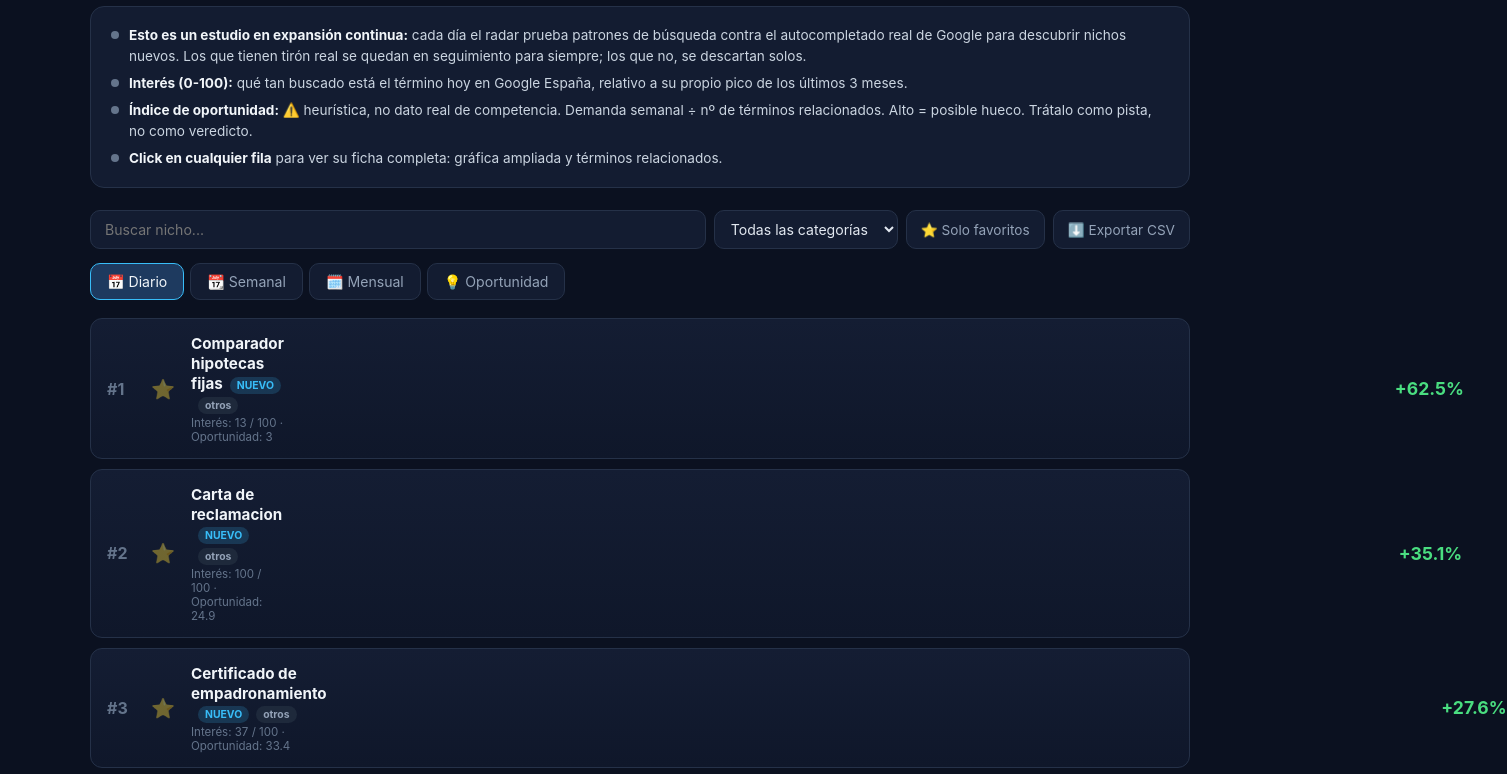
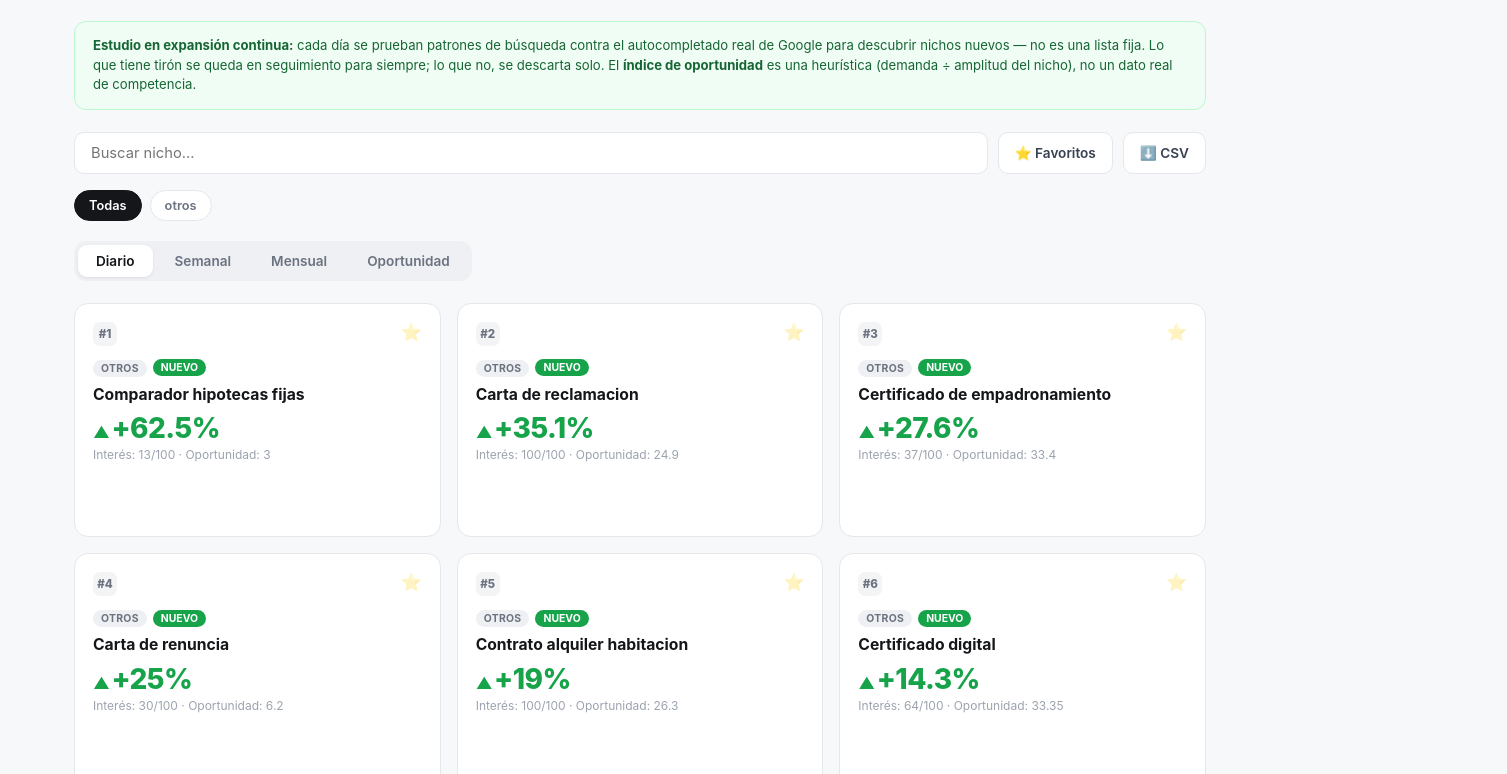
Before and after one commit to antonioarancenavio-lang/nichos, a plain HTML site: page index.html in a window 1280 px wide. Shown: the part 96-870 px from the top of the page, 1507 px wide, since content can reach past the window. Drawn offline with nearby package versions, Linux system fonts and the light colour scheme.

Commit message:
Refactor index.html for UI improvements and functionality
Updated styles for improved UI and modified HTML structure for better semantics. Enhanced search functionality and adjusted category filtering.

```diff
--- a/index.html
+++ b/index.html
@@ -8,204 +8,237 @@
 <style>
   * { box-sizing: border-box; }
   body {
-    font-family: -apple-system, system-ui, sans-serif;
-    background: #0b1120;
-    color: #e2e8f0;
+    font-family: -apple-system, BlinkMacSystemFont, "Segoe UI", sans-serif;
+    background: #f7f8fa;
+    color: #14161a;
     margin: 0;
-    padding: 24px;
+    padding: 0 0 60px;
   }
-  .wrap { max-width: 1100px; margin: 0 auto; }
-  h1 { font-size: 1.6rem; margin: 0 0 8px; }
-  .subtitle { color: #94a3b8; font-size: 0.9rem; margin-bottom: 22px; }
+  .wrap { max-width: 1180px; margin: 0 auto; padding: 0 24px; }
 
-  .explainer {
-    background: #131c31;
-    border: 1px solid #253148;
-    border-radius: 14px;
-    padding: 18px 20px;
-    font-size: 0.85rem;
-    line-height: 1.55;
-    color: #cbd5e1;
-    margin-bottom: 22px;
+  header {
+    border-bottom: 1px solid #e5e7eb;
+    background: #fff;
+    padding: 28px 0 22px;
+    margin-bottom: 24px;
   }
-  .explainer strong { color: #f1f5f9; }
-  .explainer .row { display: flex; gap: 10px; margin-bottom: 6px; }
-  .explainer .row:last-child { margin-bottom: 0; }
-  .dot { flex-shrink: 0; width: 8px; height: 8px; border-radius: 50%; margin-top: 6px; background: #64748b; }
+  header .wrap { display: flex; align-items: center; justify-content: space-between; flex-wrap: wrap; gap: 14px; }
+  .brand { display: flex; align-items: center; gap: 10px; }
+  .brand .logo { font-size: 1.5rem; }
+  .brand h1 { font-size: 1.3rem; margin: 0; font-weight: 800; letter-spacing: -0.02em; }
+  .brand .tag { color: #6b7280; font-size: 0.82rem; margin-top: 1px; }
+  .subtitle { color: #6b7280; font-size: 0.82rem; }
 
-  .toolbar {
-    display: flex;
-    gap: 8px;
-    margin-bottom: 14px;
-    flex-wrap: wrap;
-  }
-  .toolbar input[type="text"] {
+  .search-row { display: flex; gap: 10px; margin-bottom: 16px; flex-wrap: wrap; }
+  .search-row input[type="text"] {
     flex: 1;
-    min-width: 160px;
-    background: #131c31;
-    border: 1px solid #253148;
-    color: #e2e8f0;
-    padding: 9px 14px;
+    min-width: 200px;
+    background: #fff;
+    border: 1px solid #e5e7eb;
+    padding: 11px 16px;
     border-radius: 10px;
-    font-size: 0.88rem;
+    font-size: 0.92rem;
     font-family: inherit;
   }
-  .toolbar select {
-    background: #131c31;
-    border: 1px solid #253148;
-    color: #e2e8f0;
-    padding: 9px 12px;
-    border-radius: 10px;
-    font-size: 0.88rem;
-    font-family: inherit;
-  }
-  .toolbar button {
-    background: #131c31;
-    border: 1px solid #253148;
-    color: #94a3b8;
-    padding: 9px 14px;
+  .search-row input[type="text"]:focus { outline: none; border-color: #16a34a; }
+  .btn {
+    background: #fff;
+    border: 1px solid #e5e7eb;
+    color: #374151;
+    padding: 11px 16px;
     border-radius: 10px;
     font-size: 0.85rem;
     cursor: pointer;
     font-family: inherit;
+    font-weight: 600;
   }
-  .toolbar button.active { background: #1e3a5f; border-color: #38bdf8; color: #f1f5f9; }
-  .toolbar button:hover { color: #f1f5f9; }
+  .btn:hover { border-color: #16a34a; color: #16a34a; }
+  .btn.active { background: #16a34a; border-color: #16a34a; color: #fff; }
 
-  .tabs { display: flex; gap: 6px; margin-bottom: 18px; flex-wrap: wrap; }
+  .pills { display: flex; gap: 8px; margin-bottom: 20px; flex-wrap: wrap; }
+  .pill {
+    background: #fff;
+    border: 1px solid #e5e7eb;
+    color: #6b7280;
+    padding: 7px 14px;
+    border-radius: 999px;
+    font-size: 0.8rem;
+    font-weight: 600;
+    cursor: pointer;
+  }
+  .pill.active { background: #14161a; border-color: #14161a; color: #fff; }
+
+  .explainer {
+    background: #f0fdf4;
+    border: 1px solid #bbf7d0;
+    border-radius: 12px;
+    padding: 14px 18px;
+    font-size: 0.82rem;
+    line-height: 1.5;
+    color: #166534;
+    margin-bottom: 22px;
+  }
+  .explainer strong { font-weight: 700; }
+
+  .tabs { display: flex; gap: 4px; margin-bottom: 22px; background: #eef0f3; padding: 4px; border-radius: 12px; width: fit-content; }
   .tab-btn {
-    background: #131c31;
-    border: 1px solid #253148;
-    color: #94a3b8;
-    padding: 9px 16px;
-    border-radius: 10px;
-    font-size: 0.88rem;
+    background: transparent;
+    border: none;
+    color: #6b7280;
+    padding: 8px 18px;
+    border-radius: 9px;
+    font-size: 0.85rem;
+    font-weight: 600;
     cursor: pointer;
     font-family: inherit;
   }
-  .tab-btn.active { background: #1e3a5f; border-color: #38bdf8; color: #f1f5f9; }
+  .tab-btn.active { background: #fff; color: #14161a; box-shadow: 0 1px 3px rgba(0,0,0,0.08); }
 
   .tab-panel { display: none; }
   .tab-panel.active { display: block; }
 
-  .list { display: flex; flex-direction: column; gap: 10px; }
-  .row-card {
-    background: linear-gradient(180deg, #141d33 0%, #0f172a 100%);
-    border: 1px solid #253148;
-    border-radius: 12px;
-    padding: 14px 16px;
+  .grid {
     display: grid;
-    grid-template-columns: 32px 28px 1fr auto 90px;
-    align-items: center;
-    gap: 12px;
+    grid-template-columns: repeat(auto-fill, minmax(280px, 1fr));
+    gap: 16px;
+  }
+  .card {
+    background: #fff;
+    border: 1px solid #e5e7eb;
+    border-radius: 14px;
+    padding: 18px;
     cursor: pointer;
+    transition: box-shadow 0.15s, border-color 0.15s;
+    position: relative;
   }
-  .row-card:hover { border-color: #38bdf8; }
-  .rank { font-weight: 700; color: #64748b; font-size: 1rem; }
-  .star { font-size: 1.2rem; cursor: pointer; user-select: none; opacity: 0.4; }
+  .card:hover { border-color: #16a34a; box-shadow: 0 4px 16px rgba(0,0,0,0.06); }
+
+  .card-top { display: flex; justify-content: space-between; align-items: flex-start; margin-bottom: 10px; }
+  .rank-badge {
+    display: inline-flex; align-items: center; justify-content: center;
+    width: 24px; height: 24px;
+    background: #f3f4f6; color: #6b7280;
+    border-radius: 7px; font-size: 0.72rem; font-weight: 800;
+  }
+  .star { font-size: 1.05rem; cursor: pointer; opacity: 0.3; }
   .star.active { opacity: 1; }
-  .row-card h3 { margin: 0; font-size: 0.95rem; color: #f1f5f9; display: inline; }
-  .new-badge {
+
+  .card h3 { margin: 0 0 4px; font-size: 0.98rem; font-weight: 700; line-height: 1.3; }
+  .cat-pill {
     display: inline-block;
     font-size: 0.65rem;
     font-weight: 700;
-    background: rgba(56,189,248,0.18);
-    color: #38bdf8;
-    padding: 2px 7px;
+    text-transform: uppercase;
+    letter-spacing: 0.03em;
+    background: #eef0f3;
+    color: #6b7280;
+    padding: 2px 8px;
     border-radius: 999px;
-    margin-left: 7px;
+    margin-bottom: 8px;
+  }
+  .new-tag {
+    display: inline-block;
+    font-size: 0.65rem;
+    font-weight: 700;
+    background: #16a34a;
+    color: #fff;
+    padding: 2px 8px;
+    border-radius: 999px;
+    margin-left: 6px;
     vertical-align: middle;
   }
-  .cat-badge {
-    display: inline-block;
-    font-size: 0.65rem;
-    background: #1e293b;
-    color: #94a3b8;
-    padding: 2px 7px;
-    border-radius: 999px;
-    margin-left: 7px;
-    vertical-align: middle;
-  }
-  .row-meta { color: #64748b; font-size: 0.72rem; margin-top: 2px; }
-  .row-change { font-weight: 700; font-size: 1.1rem; text-align: right; white-space: nowrap; }
-  .row-change.up { color: #4ade80; }
-  .row-change.down { color: #f87171; }
-  .row-change.flat { color: #94a3b8; }
-  canvas.spark { max-height: 44px; }
+
+  .big-change { font-size: 1.75rem; font-weight: 800; letter-spacing: -0.02em; margin: 6px 0 2px; }
+  .big-change.up { color: #16a34a; }
+  .big-change.down { color: #dc2626; }
+  .big-change.flat { color: #6b7280; }
+  .arrow-icon { font-size: 1rem; margin-right: 2px; }
+
+  .card-meta { color: #9ca3af; font-size: 0.75rem; margin-bottom: 10px; }
+  canvas.spark { max-height: 46px; margin-top: 4px; }
 
   .empty {
-    color: #94a3b8;
+    color: #9ca3af;
     text-align: center;
     padding: 60px 20px;
-    background: #131c31;
+    background: #fff;
     border-radius: 14px;
-    border: 1px solid #253148;
+    border: 1px dashed #d1d5db;
   }
 
   .modal-overlay {
     display: none;
     position: fixed; inset: 0;
-    background: rgba(0,0,0,0.6);
+    background: rgba(20,22,26,0.5);
     align-items: center; justify-content: center;
     z-index: 50;
     padding: 20px;
   }
   .modal-overlay.active { display: flex; }
   .modal {
-    background: #131c31;
-    border: 1px solid #253148;
-    border-radius: 16px;
-    padding: 24px;
+    background: #fff;
+    border-radius: 18px;
+    padding: 26px;
     max-width: 560px;
     width: 100%;
+    box-shadow: 0 20px 60px rgba(0,0,0,0.25);
   }
-  .modal h2 { margin: 0 0 4px; font-size: 1.2rem; }
-  .modal .modal-meta { color: #94a3b8; font-size: 0.85rem; margin-bottom: 16px; }
-  .modal-stats { display: grid; grid-template-columns: repeat(3, 1fr); gap: 10px; margin-bottom: 16px; }
-  .modal-stat { background: #0f172a; border-radius: 10px; padding: 10px; text-align: center; }
-  .modal-stat .label { font-size: 0.68rem; color: #64748b; }
-  .modal-stat .value { font-size: 1.1rem; font-weight: 700; margin-top: 2px; }
-  .modal-close { float: right; background: none; border: none; color: #94a3b8; font-size: 1.3rem; cursor: pointer; }
+  .modal h2 { margin: 0 0 4px; font-size: 1.25rem; font-weight: 800; }
+  .modal .modal-meta { color: #6b7280; font-size: 0.85rem; margin-bottom: 18px; }
+  .modal-stats { display: grid; grid-template-columns: repeat(3, 1fr); gap: 10px; margin-bottom: 18px; }
+  .modal-stat { background: #f7f8fa; border-radius: 10px; padding: 12px; text-align: center; }
+  .modal-stat .label { font-size: 0.68rem; color: #9ca3af; font-weight: 600; text-transform: uppercase; }
+  .modal-stat .value { font-size: 1.15rem; font-weight: 800; margin-top: 3px; }
+  .modal-close { float: right; background: #f3f4f6; border: none; color: #6b7280; font-size: 1.1rem; cursor: pointer; width: 30px; height: 30px; border-radius: 50%; }
   .modal canvas { max-height: 200px; }
-  .related-terms { margin-top: 14px; font-size: 0.8rem; color: #cbd5e1; }
+  .related-terms { margin-top: 16px; font-size: 0.82rem; color: #4b5563; background: #f7f8fa; padding: 12px; border-radius: 10px; }
 
   @media (max-width: 560px) {
-    .row-card { grid-template-columns: 22px 22px 1fr 70px; }
-    canvas.spark { display: none; }
-    .modal-stats { grid-template-columns: repeat(3, 1fr); }
+    .grid { grid-template-columns: 1fr; }
   }
 </style>
 </head>
 <body>
+
+<header>
+  <div class="wrap">
+    <div class="brand">
+      <span class="logo">📊</span>
+      <div>
+        <h1>Radar de Nichos</h1>
+        <div class="tag">Oportunidades de negocio en España, actualizado a diario</div>
+      </div>
+    </div>
+    <div class="subtitle" id="last-update">Cargando datos...</div>
+  </div>
+</header>
+
 <div class="wrap">
-  <h1>📊 Radar de Nichos</h1>
-  <div class="subtitle" id="last-update">Cargando datos...</div>
-
   <div class="explainer">
-    <div class="row"><span class="dot"></span><span><strong>Esto es un estudio en expansión continua:</strong> cada día el radar prueba patrones de búsqueda contra el autocompletado real de Google para descubrir nichos nuevos. Los que tienen tirón real se quedan en seguimiento para siempre; los que no, se descartan solos.</span></div>
-    <div class="row"><span class="dot"></span><span><strong>Interés (0-100):</strong> qué tan buscado está el término hoy en Google España, relativo a su propio pico de los últimos 3 meses.</span></div>
-    <div class="row"><span class="dot"></span><span><strong>Índice de oportunidad:</strong> ⚠️ heurística, no dato real de competencia. Demanda semanal ÷ nº de términos relacionados. Alto = posible hueco. Trátalo como pista, no como veredicto.</span></div>
-    <div class="row"><span class="dot"></span><span><strong>Click en cualquier fila</strong> para ver su ficha completa: gráfica ampliada y términos relacionados.</span></div>
+    <strong>Estudio en expansión continua:</strong> cada día se prueban patrones de búsqueda contra el autocompletado real de Google para descubrir nichos nuevos — no es una lista fija. Lo que tiene tirón se queda en seguimiento para siempre; lo que no, se descarta solo. El <strong>índice de oportunidad</strong> es una heurística (demanda ÷ amplitud del nicho), no un dato real de competencia.
   </div>
 
-  <div class="toolbar">
+  <div class="search-row">
     <input type="text" id="search" placeholder="Buscar nicho...">
-    <select id="category-filter"><option value="">Todas las categorías</option></select>
-    <button id="fav-toggle">⭐ Solo favoritos</button>
-    <button id="export-csv">⬇️ Exportar CSV</button>
+    <button class="btn" id="fav-toggle">⭐ Favoritos</button>
+    <button class="btn" id="export-csv">⬇️ CSV</button>
+  </div>
+
+  <div class="pills" id="category-pills">
+    <div class="pill active" data-cat="">Todas</div>
   </div>
 
   <div class="tabs">
-    <button class="tab-btn active" data-tab="daily">📅 Diario</button>
-    <button class="tab-btn" data-tab="weekly">📆 Semanal</button>
-    <button class="tab-btn" data-tab="monthly">🗓️ Mensual</button>
-    <button class="tab-btn" data-tab="opportunity">💡 Oportunidad</button>
+    <button class="tab-btn active" data-tab="daily">Diario</button>
+    <button class="tab-btn" data-tab="weekly">Semanal</button>
+    <button class="tab-btn" data-tab="monthly">Mensual</button>
+    <button class="tab-btn" data-tab="opportunity">Oportunidad</button>
   </div>
 
-  <div class="tab-panel active" id="panel-daily"><div class="list" id="list-daily"></div></div>
-  <div class="tab-panel" id="panel-weekly"><div class="list" id="list-weekly"></div></div>
-  <div class="tab-panel" id="panel-monthly"><div class="list" id="list-monthly"></div></div>
-  <div class="tab-panel" id="panel-opportunity"><div class="list" id="list-opportunity"></div></div>
+  <div class="tab-panel active" id="panel-daily"><div class="grid" id="list-daily"></div></div>
+  <div class="tab-panel" id="panel-weekly"><div class="grid" id="list-weekly"></div></div>
+  <div class="tab-panel" id="panel-monthly"><div class="grid" id="list-monthly"></div></div>
+  <div class="tab-panel" id="panel-opportunity"><div class="grid" id="list-opportunity"></div></div>
 </div>
 
 <div class="modal-overlay" id="modal-overlay">
@@ -241,13 +274,12 @@ function matchesFilters(id, item) {
 }
 
 function renderTab(tab) {
-  const containerId = 'list-' + tab;
-  const container = document.getElementById(containerId);
+  const container = document.getElementById('list-' + tab);
   const metricKey = METRIC_BY_TAB[tab];
 
   let entries = Object.entries(LATEST).filter(([id, item]) => matchesFilters(id, item));
   entries.sort((a, b) => b[1][metricKey] - a[1][metricKey]);
-  const limited = filters.onlyFavorites ? entries : entries.slice(0, 10);
+  const limited = filters.onlyFavorites ? entries : entries.slice(0, 12);
 
   container.innerHTML = '';
   if (limited.length === 0) {
@@ -259,34 +291,36 @@ function renderTab(tab) {
     const val = item[metricKey];
     const isOpportunity = tab === 'opportunity';
     const cls = isOpportunity ? 'flat' : trendClass(val);
+    const arrow = isOpportunity ? '💡' : (cls === 'up' ? '▲' : cls === 'down' ? '▼' : '→');
     const isNew = PREV_IDS.size > 0 && !PREV_IDS.has(id);
     const series = DATES.map(d => (HISTORY[d][id] ? HISTORY[d][id].week_avg : null));
 
-    const row = document.createElement('div');
-    row.className = 'row-card';
-    row.innerHTML = `
-      <div class="rank">#${index + 1}</div>
-      <div class="star ${favorites.has(id) ? 'active' : ''}" data-id="${id}">⭐</div>
-      <div>
-        <h3>${item.name}${isNew ? '<span class="new-badge">NUEVO</span>' : ''}<span class="cat-badge">${item.category || 'otros'}</span></h3>
-        <div class="row-meta">Interés: ${item.current} / 100 · Oportunidad: ${item.opportunity}</div>
+    const card = document.createElement('div');
+    card.className = 'card';
+    card.innerHTML = `
+      <div class="card-top">
+        <span class="rank-badge">#${index + 1}</span>
+        <span class="star ${favorites.has(id) ? 'active' : ''}" data-id="${id}">⭐</span>
       </div>
+      <span class="cat-pill">${item.category || 'otros'}</span>${isNew ? '<span class="new-tag">NUEVO</span>' : ''}
+      <h3>${item.name}</h3>
+      <div class="big-change ${cls}"><span class="arrow-icon">${arrow}</span>${isOpportunity ? val : (val > 0 ? '+' : '') + val + '%'}</div>
+      <div class="card-meta">Interés: ${item.current}/100 · Oportunidad: ${item.opportunity}</div>
       <canvas class="spark" id="spark-${tab}-${id}"></canvas>
-      <div class="row-change ${cls}">${isOpportunity ? val : (val > 0 ? '+' : '') + val + '%'}</div>
     `;
-    row.addEventListener('click', (e) => { if (!e.target.classList.contains('star')) openModal(id); });
-    row.querySelector('.star').addEventListener('click', (e) => {
+    card.addEventListener('click', (e) => { if (!e.target.classList.contains('star')) openModal(id); });
+    card.querySelector('.star').addEventListener('click', (e) => {
       e.stopPropagation();
       if (favorites.has(id)) favorites.delete(id); else favorites.add(id);
       saveFavorites();
       renderTab(activeTab);
     });
-    container.appendChild(row);
+    container.appendChild(card);
 
-    const color = isOpportunity ? '#38bdf8' : (cls === 'up' ? '#4ade80' : cls === 'down' ? '#f87171' : '#64748b');
+    const color = isOpportunity ? '#2563eb' : (cls === 'up' ? '#16a34a' : cls === 'down' ? '#dc2626' : '#9ca3af');
     new Chart(document.getElementById(`spark-${tab}-${id}`), {
       type: 'line',
-      data: { labels: DATES, datasets: [{ data: series, borderColor: color, borderWidth: 2, pointRadius: 0, tension: 0.35 }] },
+      data: { labels: DATES, datasets: [{ data: series, borderColor: color, backgroundColor: color + '15', fill: true, borderWidth: 2, pointRadius: 0, tension: 0.35 }] },
       options: { responsive: true, plugins: { legend: { display: false } }, scales: { x: { display: false }, y: { display: false } } }
     });
   });
@@ -313,8 +347,8 @@ function openModal(id) {
   if (modalChart) modalChart.destroy();
   modalChart = new Chart(document.getElementById('modal-chart'), {
     type: 'line',
-    data: { labels: DATES, datasets: [{ data: series, borderColor: '#38bdf8', backgroundColor: '#38bdf822', fill: true, borderWidth: 2, pointRadius: 0, tension: 0.3 }] },
-    options: { responsive: true, plugins: { legend: { display: false } }, scales: { x: { ticks: { color: '#64748b' } }, y: { ticks: { color: '#64748b' } } } }
+    data: { labels: DATES, datasets: [{ data: series, borderColor: '#16a34a', backgroundColor: '#16a34a15', fill: true, borderWidth: 2, pointRadius: 0, tension: 0.3 }] },
+    options: { responsive: true, plugins: { legend: { display: false } }, scales: { x: { ticks: { color: '#9ca3af' } }, y: { ticks: { color: '#9ca3af' } } } }
   });
 
   document.getElementById('modal-overlay').classList.add('active');
@@ -334,7 +368,6 @@ document.querySelectorAll('.tab-btn').forEach(btn => {
 });
 
 document.getElementById('search').addEventListener('input', (e) => { filters.search = e.target.value; renderAll(); });
-document.getElementById('category-filter').addEventListener('change', (e) => { filters.category = e.target.value; renderAll(); });
 document.getElementById('fav-toggle').addEventListener('click', (e) => {
   filters.onlyFavorites = !filters.onlyFavorites;
   e.currentTarget.classList.toggle('active', filters.onlyFavorites);
@@ -377,15 +410,24 @@ async function load() {
   PREV_IDS = new Set(prevDate ? Object.keys(HISTORY[prevDate]) : []);
 
   document.getElementById('last-update').textContent =
-    'Última actualización: ' + lastDate + ' · ' + DATES.length + ' día(s) de histórico · ' + Object.keys(LATEST).length + ' nichos';
+    'Actualizado: ' + lastDate + ' · ' + DATES.length + ' día(s) · ' + Object.keys(LATEST).length + ' nichos';
 
   const categories = [...new Set(Object.values(LATEST).map(i => i.category || 'otros'))].sort();
-  const select = document.getElementById('category-filter');
+  const pillsContainer = document.getElementById('category-pills');
   categories.forEach(cat => {
-    const opt = document.createElement('option');
-    opt.value = cat;
-    opt.textContent = cat;
-    select.appendChild(opt);
+    const pill = document.createElement('div');
+    pill.className = 'pill';
+    pill.dataset.cat = cat;
+    pill.textContent = cat;
+    pillsContainer.appendChild(pill);
+  });
+  pillsContainer.querySelectorAll('.pill').forEach(pill => {
+    pill.addEventListener('click', () => {
+      pillsContainer.querySelectorAll('.pill').forEach(p => p.classList.remove('active'));
+      pill.classList.add('active');
+      filters.category = pill.dataset.cat;
+      renderAll();
+    });
   });
 
   renderAll();
```
